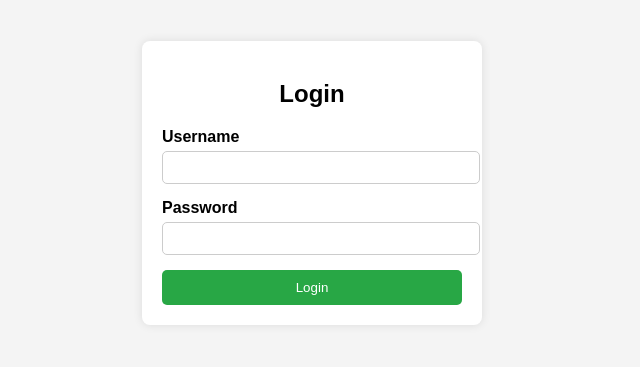
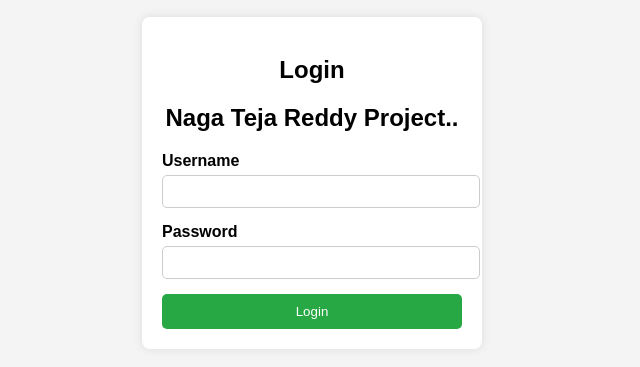
Before and after one commit to TejaReddiee07/project123, a plain HTML site: page index.html in a window 1280 px wide. Shown: the part 225-592 px from the top of the page, without its empty margins (328-968 px from the left). Drawn offline with Linux system fonts and the light colour scheme.

Commit message:
Update index.html

```diff
--- a/index.html
+++ b/index.html
@@ -56,6 +56,7 @@
 <body>
     <div class="login-container">
         <h2>Login</h2>
+        <h2>Naga Teja Reddy Project..</h2>
         <form action="#" method="POST">
             <div class="input-group">
                 <label for="username">Username</label>
```
